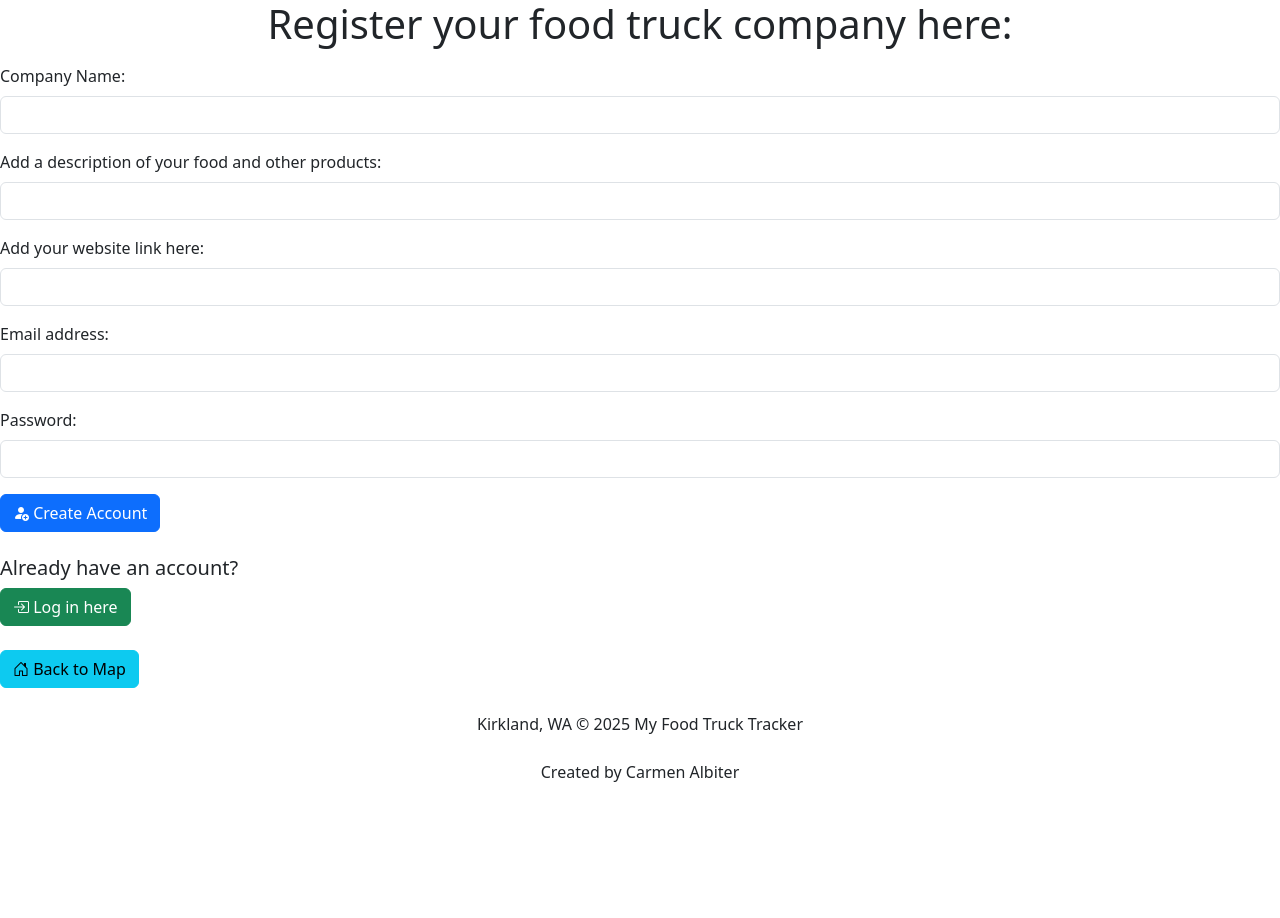
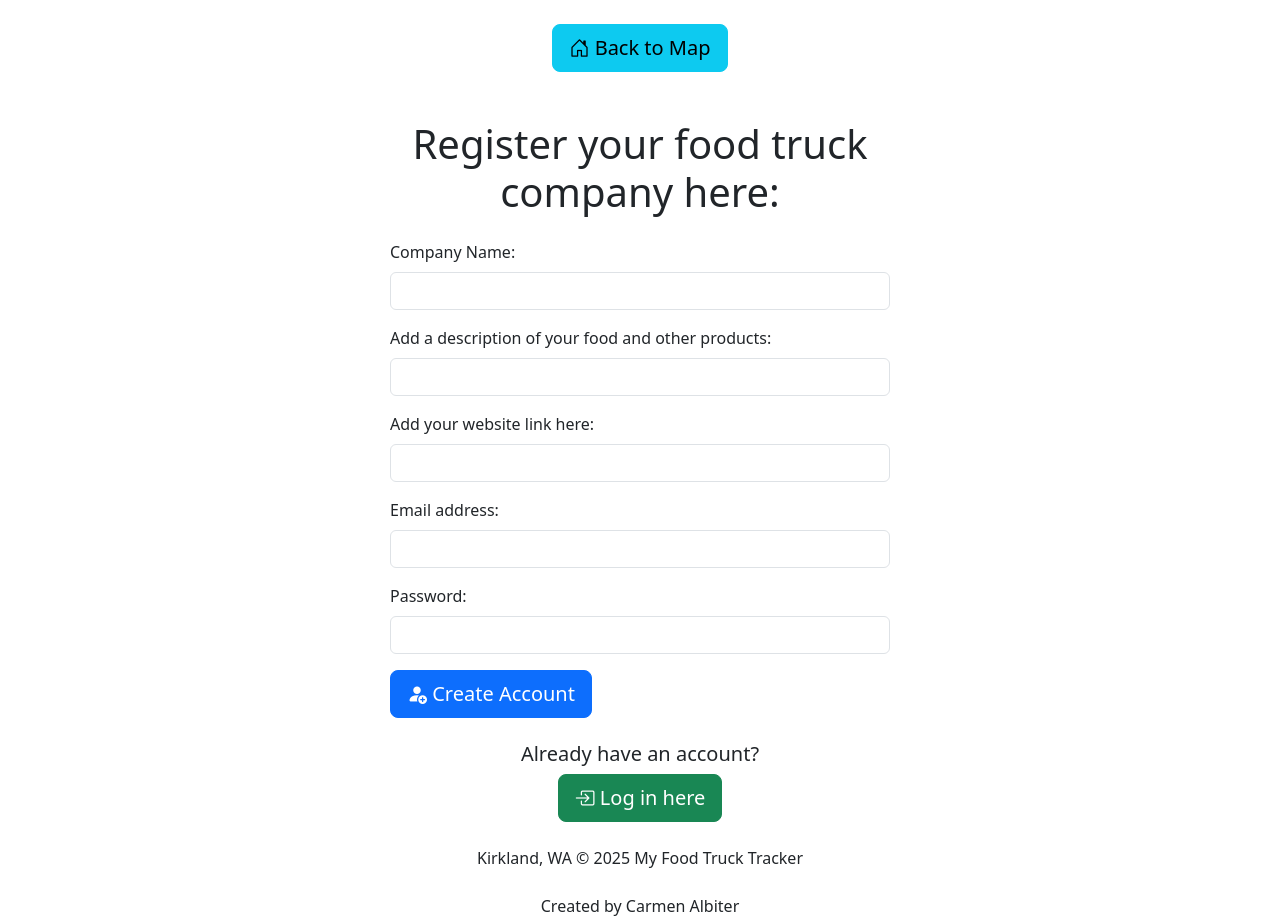
Before and after one commit to nayalbiter/MyFoodTruck, a Flask app: page /registerFoodCompany in a window 1280 px wide. Before the commit the page ends 782 px from the top, so only its background shows below. Run offline with Flask 3, Linux system fonts and the light colour scheme.

Commit message:
customized the css in index, log in and create account pages

```diff
--- a/templates/registerFTCompanyForm.html
+++ b/templates/registerFTCompanyForm.html
@@ -12,8 +12,6 @@
   </head>
 
   <body>
-    <h1 id="title">Register your food truck company here:</h1>
-
     <div class="container mt-3">
       {% with messages=get_flashed_messages(with_categories=true) %}
         {% if messages %}
@@ -27,7 +25,14 @@
       {% endwith %}
     </div>
 
-    <form action="/getCompanyInformation" method="post">
+    <div class="d-flex justify-content-center gap-3 mt-4">
+      <a href="{{ url_for('index') }}" class="btn btn-info btn-lg align-items-center gap-2 text-black"><i class="bi bi-house-door"></i> Back to Map</a>
+    </div>
+
+    <div class="d-flex justify-content-center mt-5">
+      <form action="/getCompanyInformation" method="post" class="w-100" style="max-width: 500px;">
+        <h1 id="title" class="text-center mb-4">Register your food truck company here:</h1>
+
         <div class="mb-3">
           <label for="companyName" class="form-label">Company Name:</label>
           <input type="text" class="form-control" id="companyName" name="company" required />
@@ -53,24 +58,14 @@
           <input type="password" class="form-control" id="password" name="companyPassword" required />
         </div>
 
-      <button id="createCompanyAccount" type="submit" class="btn btn-primary"><i class="bi bi-person-fill-add"></i> Create Account</button>
+        <button id="createCompanyAccount" type="submit" class="btn btn-primary btn-lg align-items-center gap-2"><i class="bi bi-person-fill-add"></i> Create Account</button>
       </form>
-
-    <br />
-
-    <div>
-      <h5>Already have an account?</h5>
-      <a href="{{ url_for('go2LogInPage') }}" class="btn btn-success"><i class="bi bi-box-arrow-in-right"></i> Log in here</a>
     </div>
 
-    <br />
-
-    <div>
-      <a href="{{ url_for('index') }}" class="btn btn-info"><i class="bi bi-house-door"></i> Back to Map</a>
+    <div class="text-center mt-4">
+      <h5>Already have an account?</h5>
+      <a href="{{ url_for('go2LogInPage') }}" class="btn btn-success btn-lg align-items-center gap-2"><i class="bi bi-box-arrow-in-right"></i> Log in here</a>
     </div>
-
-    <!-- bootstrap link for js: -->
-    <script src="https://cdn.jsdelivr.net/npm/bootstrap@5.3.5/dist/js/bootstrap.bundle.min.js" integrity="sha384-k6d4wzSIapyDyv1kpU366/PK5hCdSbCRGRCMv+eplOQJWyd1fbcAu9OCUj5zNLiq" crossorigin="anonymous"></script>
 
     <footer>
       <div id="websiteCreation">
@@ -83,5 +78,7 @@
       </div>
     </footer>
 
+    <!-- bootstrap link for js: -->
+    <script src="https://cdn.jsdelivr.net/npm/bootstrap@5.3.5/dist/js/bootstrap.bundle.min.js" integrity="sha384-k6d4wzSIapyDyv1kpU366/PK5hCdSbCRGRCMv+eplOQJWyd1fbcAu9OCUj5zNLiq" crossorigin="anonymous"></script>
   </body>
 </html>
```
Also changed, not shown: templates/index.html (+11 -20 lines), templates/logInCompany.html (+14 -17 lines). Lines whose indentation alone changed are shown as unchanged.
